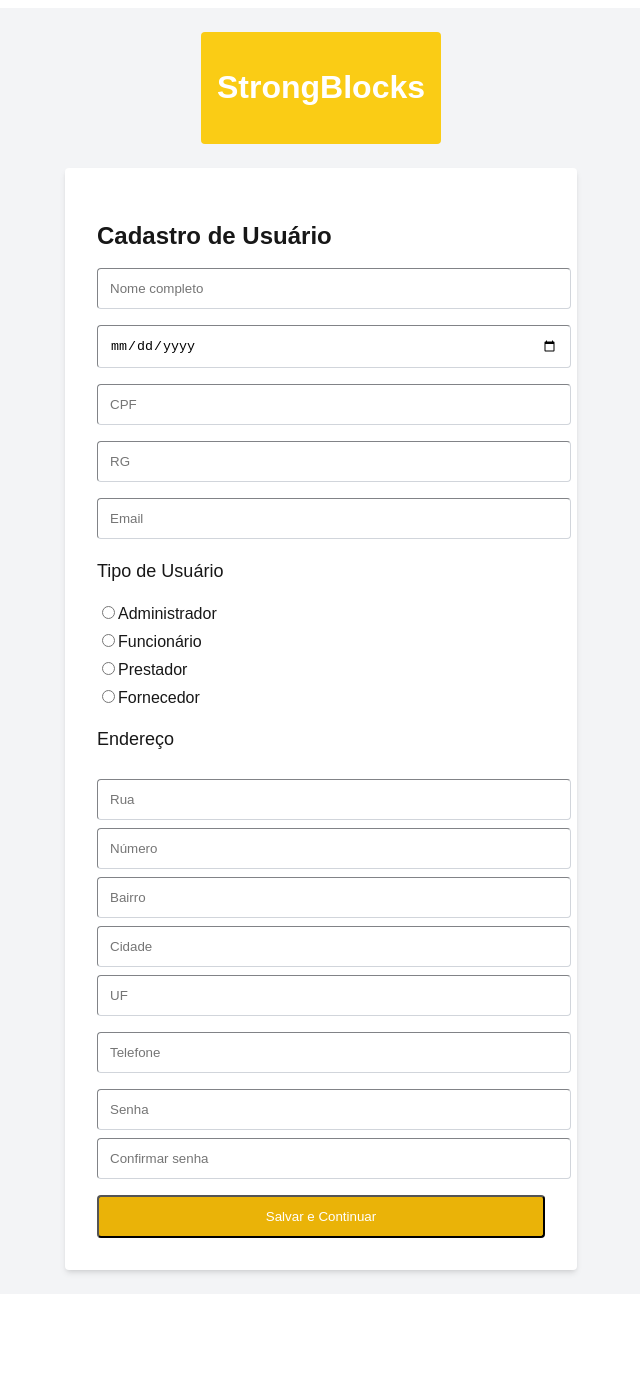
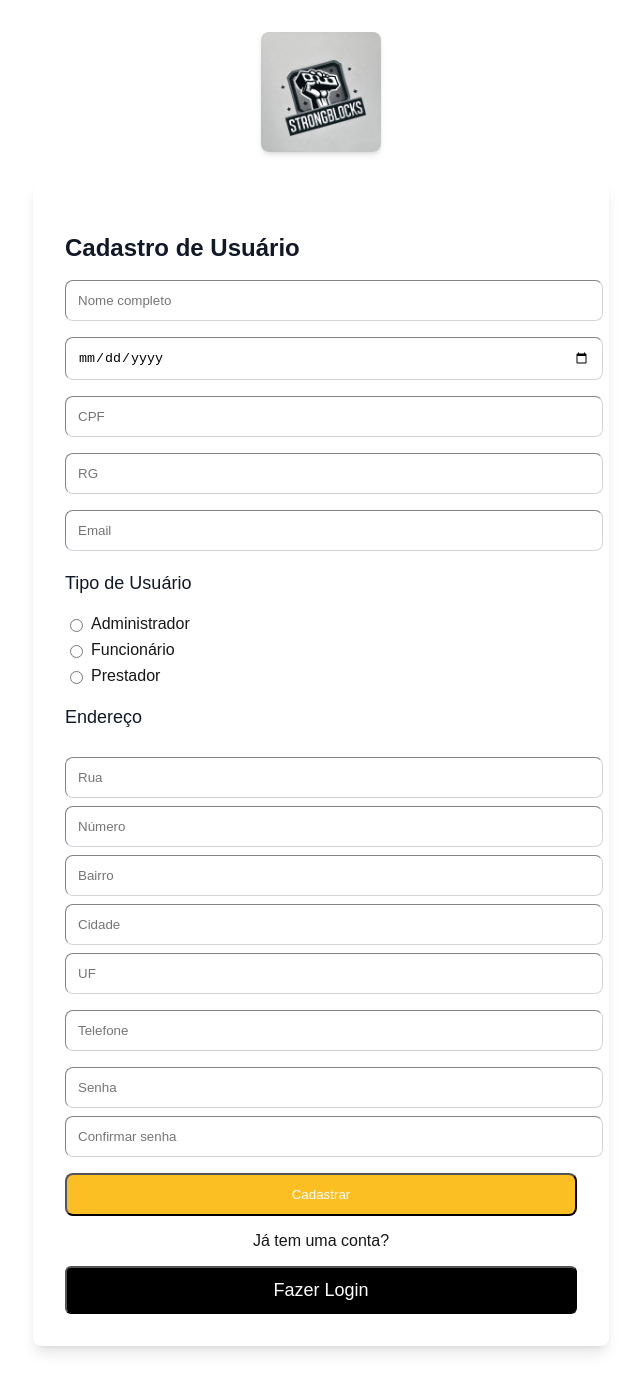
Before and after one commit to brunaalrez/strongblocks, a Next.js app: page /telacadastro in a window 1280 px wide. Shown: the whole page, without its empty margins (319-959 px from the left). Before the commit the page ends 1302 px from the top, so only its background shows below. Built offline with nearby package versions, Linux system fonts and the light colour scheme.

Commit message:
finalizado login e cadastro

```diff
--- a/app/telacadastro/page.js
+++ b/app/telacadastro/page.js
@@ -2,6 +2,8 @@
 
 import React, { useState } from 'react';
 import { useRouter } from 'next/navigation';
+import Image from 'next/image';
+import Link from 'next/link';
 
 export default function Usuario() {
   const [nome, setNome] = useState('');
@@ -53,153 +55,151 @@ export default function Usuario() {
   const handleSalvar = (e) => {
     e.preventDefault();
     if (validarCampos()) {
-      router.push('/telalogin');
+
+      console.log('Cadastro realizado com sucesso');
+
     }
   };
 
   return (
-    <div className="min-h-screen bg-gray-100 p-6 flex flex-col justify-center items-center">
-      <div className="font-black p-4 rounded bg-yellow-400 text-white mb-6 text-center">
-        <h1>StrongBlocks</h1>
+    <div className="min-h-screen bg-gradient-to-br from-blue-100 to-blue-300 p-6 flex flex-col justify-center items-center">
+
+      <div className="mb-6">
+        <Image
+          src="/strongblocks-logo.jpg"
+          alt="StrongBlocks Logo"
+          width={120}
+          height={120}
+          className="rounded-lg shadow-md"
+        />
       </div>
 
-      <form className="w-full max-w-md bg-white p-8 rounded shadow-md">
-        <h2 className="text-2xl font-semibold mb-4">Cadastro de Usuário</h2>
+      <form className="w-full max-w-lg bg-white p-8 rounded-lg shadow-lg">
+        <h2 className="text-2xl font-semibold mb-4 text-gray-900">Cadastro de Usuário</h2>
 
-        {/* Form Inputs */}
         <div className="space-y-4">
           <input
-            className="w-full p-3 rounded border border-gray-300"
+            className="w-full p-3 rounded-lg border border-gray-300"
             placeholder="Nome completo"
             value={nome}
             onChange={(e) => setNome(e.target.value)}
           />
           <input
-            className="w-full p-3 rounded border border-gray-300"
+            className="w-full p-3 rounded-lg border border-gray-300"
             type="date"
             placeholder="Data de Nascimento"
             value={dataNascimento}
             onChange={(e) => setDataNascimento(e.target.value)}
           />
           <input
-            className="w-full p-3 rounded border border-gray-300"
+            className="w-full p-3 rounded-lg border border-gray-300"
             placeholder="CPF"
             value={cpf}
             onChange={(e) => setCpf(e.target.value)}
           />
           <input
-            className="w-full p-3 rounded border border-gray-300"
+            className="w-full p-3 rounded-lg border border-gray-300"
             placeholder="RG"
             value={rg}
             onChange={(e) => setRg(e.target.value)}
           />
           <input
-            className="w-full p-3 rounded border border-gray-300"
+            className="w-full p-3 rounded-lg border border-gray-300"
             placeholder="Email"
             value={email}
             onChange={(e) => setEmail(e.target.value)}
           />
 
           <div className="space-y-2 mt-4">
-            <h3 className="font-medium text-lg">Tipo de Usuário</h3>
+            <h3 className="font-medium text-lg text-gray-900">Tipo de Usuário</h3>
             <div className="flex flex-col space-y-2">
-              <label>
+              <label className="flex items-center">
                 <input
                   type="radio"
                   name="tipoUsuario"
                   value="administrador"
                   checked={tipoUsuario === 'administrador'}
                   onChange={(e) => setTipoUsuario(e.target.value)}
+                  className="mr-2"
                 />
                 Administrador
               </label>
-              <label>
+              <label className="flex items-center">
                 <input
                   type="radio"
                   name="tipoUsuario"
                   value="funcionario"
                   checked={tipoUsuario === 'funcionario'}
                   onChange={(e) => setTipoUsuario(e.target.value)}
+                  className="mr-2"
                 />
                 Funcionário
               </label>
-              <label>
+              <label className="flex items-center">
                 <input
                   type="radio"
                   name="tipoUsuario"
                   value="prestador"
                   checked={tipoUsuario === 'prestador'}
                   onChange={(e) => setTipoUsuario(e.target.value)}
+                  className="mr-2"
                 />
                 Prestador
-              </label>
-              <label>
-                <input
-                  type="radio"
-                  name="tipoUsuario"
-                  value="fornecedor"
-                  checked={tipoUsuario === 'fornecedor'}
-                  onChange={(e) => setTipoUsuario(e.target.value)}
-                />
-                Fornecedor
               </label>
             </div>
           </div>
 
-          {/* Endereço */}
           <div className="space-y-2 mt-4">
-            <h3 className="font-medium text-lg">Endereço</h3>
+            <h3 className="font-medium text-lg text-gray-900">Endereço</h3>
             <input
-              className="w-full p-3 rounded border border-gray-300"
+              className="w-full p-3 rounded-lg border border-gray-300"
               placeholder="Rua"
               value={rua}
               onChange={(e) => setRua(e.target.value)}
             />
             <input
-              className="w-full p-3 rounded border border-gray-300"
+              className="w-full p-3 rounded-lg border border-gray-300"
               placeholder="Número"
               value={numero}
               onChange={(e) => setNumero(e.target.value)}
             />
             <input
-              className="w-full p-3 rounded border border-gray-300"
+              className="w-full p-3 rounded-lg border border-gray-300"
               placeholder="Bairro"
               value={bairro}
               onChange={(e) => setBairro(e.target.value)}
             />
             <input
-              className="w-full p-3 rounded border border-gray-300"
+              className="w-full p-3 rounded-lg border border-gray-300"
               placeholder="Cidade"
               value={cidade}
               onChange={(e) => setCidade(e.target.value)}
             />
             <input
-              className="w-full p-3 rounded border border-gray-300"
+              className="w-full p-3 rounded-lg border border-gray-300"
               placeholder="UF"
               value={uf}
               onChange={(e) => setUf(e.target.value)}
             />
           </div>
 
-          {/* Telefone */}
           <input
-            className="w-full p-3 rounded border border-gray-300"
+            className="w-full p-3 rounded-lg border border-gray-300"
             placeholder="Telefone"
             value={telefone}
             onChange={(e) => setTelefone(e.target.value)}
           />
 
-          {/* Senha */}
           <div className="space-y-2 mt-4">
             <input
-              className="w-full p-3 rounded border border-gray-300"
+              className="w-full p-3 rounded-lg border border-gray-300"
               placeholder="Senha"
               type="password"
               value={senha}
               onChange={(e) => setSenha(e.target.value)}
             />
             <input
-              className="w-full p-3 rounded border border-gray-300"
+              className="w-full p-3 rounded-lg border border-gray-300"
               placeholder="Confirmar senha"
               type="password"
               value={confirmarSenha}
@@ -210,11 +210,20 @@ export default function Usuario() {
           {erro && <div className="text-red-500">{erro}</div>}
 
           <button
-            className="w-full p-3 bg-yellow-500 text-white rounded mt-6"
+            className="w-full p-3 bg-amber-400 text-white rounded-lg mt-6 transition hover:bg-amber-500"
             onClick={handleSalvar}
           >
-            Salvar e Continuar
+            Cadastrar
           </button>
+
+          <div className="mt-4 text-center">
+            <p> Já tem uma conta?</p>
+            <Link href="/telalogin">
+              <button className="w-full p-2 text-lg bg-black text-white rounded-md">
+                Fazer Login
+              </button>
+            </Link>
+          </div>
         </div>
       </form>
     </div>
--- a/app/telacadastrofornecedor/page.js
+++ b/app/telacadastrofornecedor/page.js
@@ -1,6 +1,7 @@
 'use client'
 import { useState } from "react";
 import Link from "next/link";
+import Image from 'next/image';
 
 export default function CadastroFornecedor() {
   const [nome, setNome] = useState("");
@@ -63,16 +64,25 @@ export default function CadastroFornecedor() {
 
     if (valid) {
       console.log("Cadastro realizado com sucesso!");
-
     }
   };
 
   return (
-    <div className="flex justify-center items-center min-h-screen bg-gray-400">
-      <div className="bg-gray-200 p-8 rounded-lg shadow-lg max-w-lg w-full">
-        <h2 className="text-2xl font-bold text-center mb-6 text-black">Cadastro de Fornecedor</h2>
+    <div className="flex flex-col items-center min-h-screen bg-gradient-to-br from-blue-100 to-blue-300 p-6">
 
+      <div className="mb-4">
+        <Image
+          src="/strongblocks-logo.jpg"
+          alt="StrongBlocks Logo"
+          width={120}
+          height={120}
+          className="rounded-lg shadow-md"
+        />
+      </div>
 
+      <h2 className="text-3xl font-bold text-gray-900 mb-6">Cadastro de Fornecedor</h2>
+
+      <div className="w-full max-w-lg p-6 bg-white shadow-lg rounded-lg">
         <div className="mb-4">
           <input
             placeholder="Nome"
@@ -83,7 +93,6 @@ export default function CadastroFornecedor() {
           />
           {erroNome && <p className="text-red-500 text-sm">{erroNome}</p>}
         </div>
-
 
         <div className="mb-4">
           <input
@@ -96,7 +105,6 @@ export default function CadastroFornecedor() {
           {erroEmail && <p className="text-red-500 text-sm">{erroEmail}</p>}
         </div>
 
-
         <div className="mb-4">
           <input
             placeholder="CPF"
@@ -107,7 +115,6 @@ export default function CadastroFornecedor() {
           />
           {erroCpf && <p className="text-red-500 text-sm">{erroCpf}</p>}
         </div>
-
 
         <div className="mb-4">
           <input
@@ -120,7 +127,6 @@ export default function CadastroFornecedor() {
           {erroTelefone && <p className="text-red-500 text-sm">{erroTelefone}</p>}
         </div>
 
-
         <div className="mb-4">
           <input
             placeholder="Senha"
@@ -131,7 +137,6 @@ export default function CadastroFornecedor() {
           />
           {erroSenha && <p className="text-red-500 text-sm">{erroSenha}</p>}
         </div>
-
 
         <div className="mb-4">
           <input
@@ -144,15 +149,13 @@ export default function CadastroFornecedor() {
           {erroConfirmarSenha && <p className="text-red-500 text-sm">{erroConfirmarSenha}</p>}
         </div>
 
-
         <button
           type="submit"
           onClick={Salvar}
-          className="w-full p-3 text-lg bg-amber-500 text-white rounded-md hover:bg-amber-400"
+          className="w-full p-3 text-lg bg-amber-400 text-white rounded-md hover:bg-amber-500"
         >
           Cadastrar
         </button>
-
 
         <div className="mt-4 text-center">
           <p>Já tem uma conta?</p>
--- a/app/telalogin/components/Login.js
+++ b/app/telalogin/components/Login.js
@@ -1,15 +1,15 @@
 'use client'
 import { useState } from "react";
 import Link from "next/link";
-
+import { useRouter } from "next/navigation";
 export default function Login({ login, senha, email, Logar }) {
-
   const [ValorEmail, alteraValorEmail] = useState("");
   const [Valorsenha, alteraValorSenha] = useState("");
   const [erroEmail, setErroEmail] = useState("");
   const [erroSenha, setErroSenha] = useState("");
 
-  const [usuario, alteraUsuarios] = useState([{
+  const [usuario, alteraUsuarios] = useState([
+    {
       id: 0,
       nome: "Gabriel",
       dataNascimento: "07/12/2030",
@@ -25,248 +25,10 @@ export default function Login({ login, senha, email, Logar }) {
       telefone: "(11) 2712-6572",
       senha: "12345678",
       confirmarSenha: "12345678"
+    },
+  ]);
 
-  },
-  {
-    id: 1,
-    nome: "Maria",
-    dataNascimento: "12/10/1985",
-    cpf: "987.654.321-00",
-    rg: "123456789",
-    email: "maria@gmail.com",
-    tipoUsuario: "funcionario",
-    rua: "rua das flores",
-    numero: "150",
-    bairro: "centro",
-    cidade: "Rio de Janeiro",
-    uf: "rj",
-    telefone: "(21) 98888-7777",
-    senha: "12345678",
-    confirmarSenha: "12345678"
-  },
-  {
-    id: 2,
-    nome: "João",
-    dataNascimento: "10/03/1990",
-    cpf: "102.305.467-89",
-    rg: "987654321",
-    email: "joao@gmail.com",
-    tipoUsuario: "prestador",
-    rua: "avenida brasil",
-    numero: "600",
-    bairro: "zona norte",
-    cidade: "São Paulo",
-    uf: "sp",
-    telefone: "(11) 99777-5555",
-    senha: "12345678",
-    confirmarSenha: "12345678"
-  },
-  {
-    id: 3,
-    nome: "Ana",
-    dataNascimento: "20/04/1995",
-    cpf: "153.702.469-12",
-    rg: "456789123",
-    email: "ana@gmail.com",
-    tipoUsuario: "prestador",
-    rua: "rua das Palmeiras",
-    numero: "45",
-    bairro: "jardim paulista",
-    cidade: "Campinas",
-    uf: "sp",
-    telefone: "(19) 98333-8888",
-    senha: "12345678",
-    confirmarSenha: "12345678"
-  },
-  {
-    id: 4,
-    nome: "Carlos",
-    dataNascimento: "05/06/1980",
-    cpf: "159.453.678-99",
-    rg: "789456123",
-    email: "carlos@gmail.com",
-    tipoUsuario: "funcionario",
-    rua: "rua do sol",
-    numero: "999",
-    bairro: "boqueirão",
-    cidade: "Curitiba",
-    uf: "pr",
-    telefone: "(41) 97321-4567",
-    senha: "12345678",
-    confirmarSenha: "12345678"
-  },
-  {
-    id: 5,
-    nome: "Fernanda",
-    dataNascimento: "22/11/1993",
-    cpf: "170.204.305-55",
-    rg: "223344556",
-    email: "fernanda@gmail.com",
-    tipoUsuario: "funcionario",
-    rua: "rua paz",
-    numero: "182",
-    bairro: "bela vista",
-    cidade: "Fortaleza",
-    uf: "ce",
-    telefone: "(85) 98765-4321",
-    senha: "12345678",
-    confirmarSenha: "12345678"
-  },
-  {
-    id: 6,
-    nome: "Pedro",
-    dataNascimento: "15/02/1988",
-    cpf: "193.506.712-88",
-    rg: "354789123",
-    email: "pedro@gmail.com",
-    tipoUsuario: "administrador",
-    rua: "avenida rio branco",
-    numero: "32",
-    bairro: "centro",
-    cidade: "Belo Horizonte",
-    uf: "mg",
-    telefone: "(31) 99876-5432",
-    senha: "12345678",
-    confirmarSenha: "12345678"
-  },
-  {
-    id: 7,
-    nome: "Juliana",
-    dataNascimento: "30/07/1997",
-    cpf: "102.304.506-11",
-    rg: "258789147",
-    email: "juliana@gmail.com",
-    tipoUsuario: "funcionario",
-    rua: "rua dos girassóis",
-    numero: "118",
-    bairro: "jardim maringá",
-    cidade: "Maringá",
-    uf: "pr",
-    telefone: "(44) 99999-3333",
-    senha: "12345678",
-    confirmarSenha: "12345678"
-  },
-  {
-    id: 8,
-    nome: "Roberto",
-    dataNascimento: "09/09/1982",
-    cpf: "209.403.512-77",
-    rg: "126789456",
-    email: "roberto@gmail.com",
-    tipoUsuario: "prestador",
-    rua: "rua morumbi",
-    numero: "25",
-    bairro: "moema",
-    cidade: "São Paulo",
-    uf: "sp",
-    telefone: "(11) 96754-3210",
-    senha: "12345678",
-    confirmarSenha: "12345678"
-  },
-  {
-    id: 9,
-    nome: "Luciana",
-    dataNascimento: "13/01/1994",
-    cpf: "140.305.678-99",
-    rg: "457123689",
-    email: "luciana@gmail.com",
-    tipoUsuario: "prestador",
-    rua: "rua da paz",
-    numero: "12",
-    bairro: "vila maria",
-    cidade: "São Paulo",
-    uf: "sp",
-    telefone: "(11) 98765-4321",
-    senha: "12345678",
-    confirmarSenha: "12345678"
-  },
-  {
-    id: 10,
-    nome: "Marcos",
-    dataNascimento: "26/03/1992",
-    cpf: "157.603.459-21",
-    rg: "546789123",
-    email: "marcos@gmail.com",
-    tipoUsuario: "funcionario",
-    rua: "rua do rio",
-    numero: "800",
-    bairro: "zona sul",
-    cidade: "São Paulo",
-    uf: "sp",
-    telefone: "(11) 96123-4567",
-    senha: "12345678",
-    confirmarSenha: "12345678"
-  },
-  {
-    id: 11,
-    nome: "Tatiane",
-    dataNascimento: "01/05/1986",
-    cpf: "124.305.678-44",
-    rg: "568123789",
-    email: "tatiane@gmail.com",
-    tipoUsuario: "funcionario",
-    rua: "avenida das palmeiras",
-    numero: "555",
-    bairro: "barrio alto",
-    cidade: "Porto Alegre",
-    uf: "rs",
-    telefone: "(51) 99988-7766",
-    senha: "12345678",
-    confirmarSenha: "12345678"
-  },
-  {
-    id: 12,
-    nome: "Luiz",
-    dataNascimento: "19/12/1981",
-    cpf: "134.503.712-90",
-    rg: "789456123",
-    email: "luiz@gmail.com",
-    tipoUsuario: "prestador",
-    rua: "rua do paraíso",
-    numero: "20",
-    bairro: "vila nova",
-    cidade: "Salvador",
-    uf: "ba",
-    telefone: "(71) 99871-2345",
-    senha: "12345678",
-    confirmarSenha: "12345678"
-  },
-  {
-    id: 13,
-    nome: "Paula",
-    dataNascimento: "24/08/1990",
-    cpf: "105.507.914-65",
-    rg: "758423691",
-    email: "paula@gmail.com",
-    tipoUsuario: "prestador",
-    rua: "rua do bosque",
-    numero: "68",
-    bairro: "vila da paz",
-    cidade: "Natal",
-    uf: "rn",
-    telefone: "(84) 99123-4321",
-    senha: "12345678",
-    confirmarSenha: "12345678"
-  },
-  {
-    id: 14,
-    nome: "Ricardo",
-    dataNascimento: "11/11/1984",
-    cpf: "143.503.820-54",
-    rg: "658412039",
-    email: "ricardo@gmail.com",
-    tipoUsuario: "funcionario",
-    rua: "rua da liberdade",
-    numero: "112",
-    bairro: "serra verde",
-    cidade: "Vitória",
-    uf: "es",
-    telefone: "(27) 99765-4321",
-    senha: "12345678",
-    confirmarSenha: "12345678"
-  }
-
-  ]);
+  const router = useRouter();
 
   const Salvar = (e) => {
     e.preventDefault();
@@ -283,16 +45,15 @@ export default function Login({ login, senha, email, Logar }) {
 
     if (ValorEmail.trim() !== "" && Valorsenha.trim() !== "") {
       console.log("Email:", ValorEmail);
-
       console.log("Senha:", Valorsenha);
-
     }
 
-    usuario.map ( (i) => {
-      if(i.email == ValorEmail && i.senha == Valorsenha){
+    usuario.map((i) => {
+      if (i.email == ValorEmail && i.senha == Valorsenha) {
         console.log(`Logado com sucesso!`);
-        usuario.senha = ""
-        localStorage.setItem("Usuario", JSON.stringify(usuario))
+        localStorage.setItem("Usuario", JSON.stringify(i));
+
+        router.push("http://localhost:3000");
       } else {
         console.log("Email ou senha inválidos.");
       }
@@ -301,7 +62,6 @@ export default function Login({ login, senha, email, Logar }) {
 
   return (
     <div>
-
       <div className="mb-4">
         <input
           placeholder="Login"
@@ -314,7 +74,7 @@ export default function Login({ login, senha, email, Logar }) {
         {erroEmail && <p className="text-red-500 text-sm">{erroEmail}</p>}
       </div>
 
-      <br/>
+      <br />
 
       <div className="mb-4">
         <input
@@ -331,11 +91,10 @@ export default function Login({ login, senha, email, Logar }) {
       <button
         type="submit"
         onClick={Salvar}
-        className="w-full p-2 text-lg bg-amber-400 text-white rounded-md"
+        className="w-full p-2 text-lg bg-amber-400 text-white rounded-md hover:bg-amber-500"
       >
         {Logar}
       </button>
-
 
       <div className="mt-4 text-center">
         <p>Ainda não tem uma conta?</p>
@@ -345,6 +104,15 @@ export default function Login({ login, senha, email, Logar }) {
           </button>
         </Link>
       </div>
+
+      <div className="mt-4 text-center">
+        <p>É um fornecedor?</p>
+        <Link href="/telacadastrofornecedor">
+          <button className="w-full p-2 text-lg bg-black text-white rounded-md">
+            Cadastrar-se
+          </button>
+        </Link>
+      </div>
     </div>
   );
 }
--- a/app/telalogin/page.js
+++ b/app/telalogin/page.js
@@ -1,9 +1,20 @@
 import Login from "./components/Login";
+import Image from 'next/image';
 
 export default function Home() {
   return (
-    <div className="flex justify-center items-center min-h-screen bg-gradient-to-r bg-gray-400">
-      <div className="bg-white bg-opacity-80 p-6 rounded-lg w-80 shadow-lg">
+    <div className="flex justify-center items-center min-h-screen bg-gradient-to-r bg-gray-200">
+      <div className="bg-white bg-opacity-80 p-6 rounded-lg w-80 shadow-lg flex flex-col items-center">
+        <div className="mb-6">
+          <Image
+            src="/strongblocks-logo.jpg"
+            alt="StrongBlocks Logo"
+            width={120}
+            height={120}
+            className="rounded-lg shadow-md"
+          />
+        </div>
+
         <h2 className="text-center text-2xl font-semibold mb-6">Bem vindo a StrongBlocks!<br/><br/> Faça seu login:</h2>
 
         <Login
```
Lines whose indentation alone changed are shown as unchanged.
